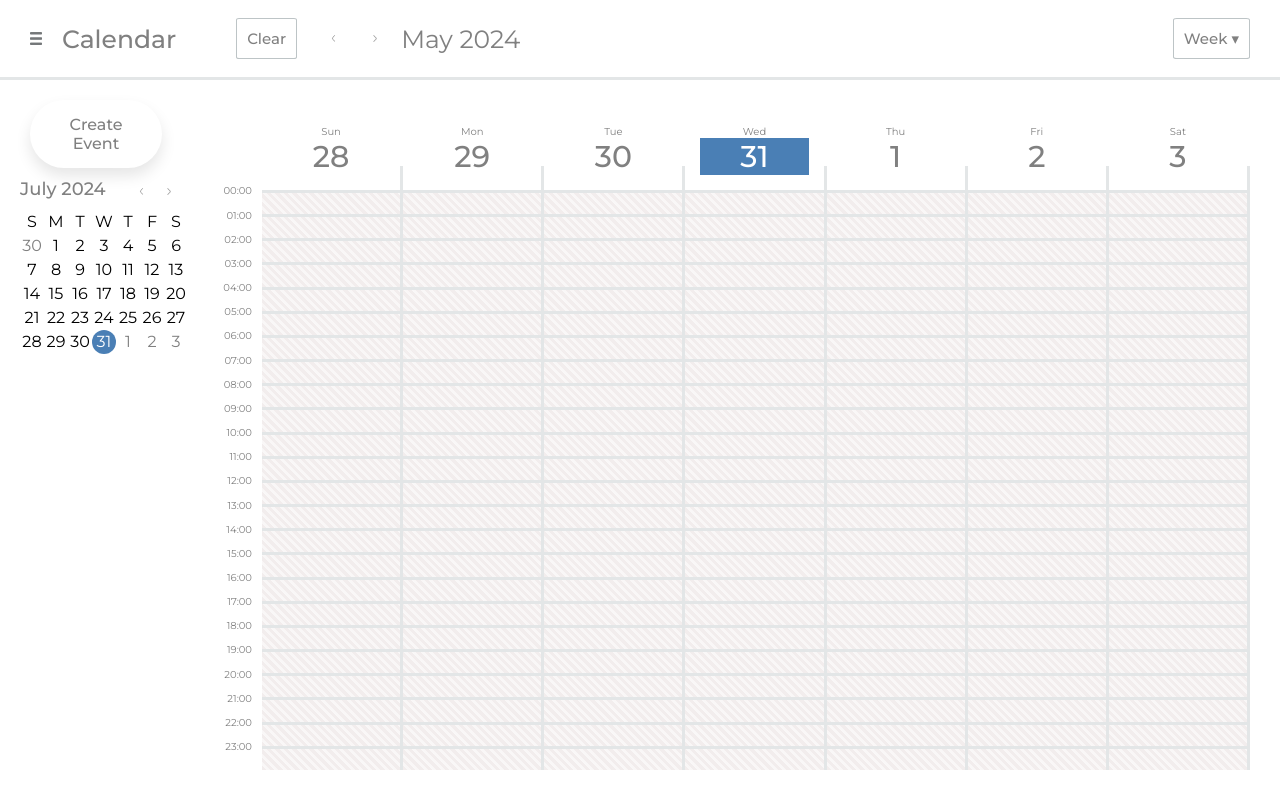
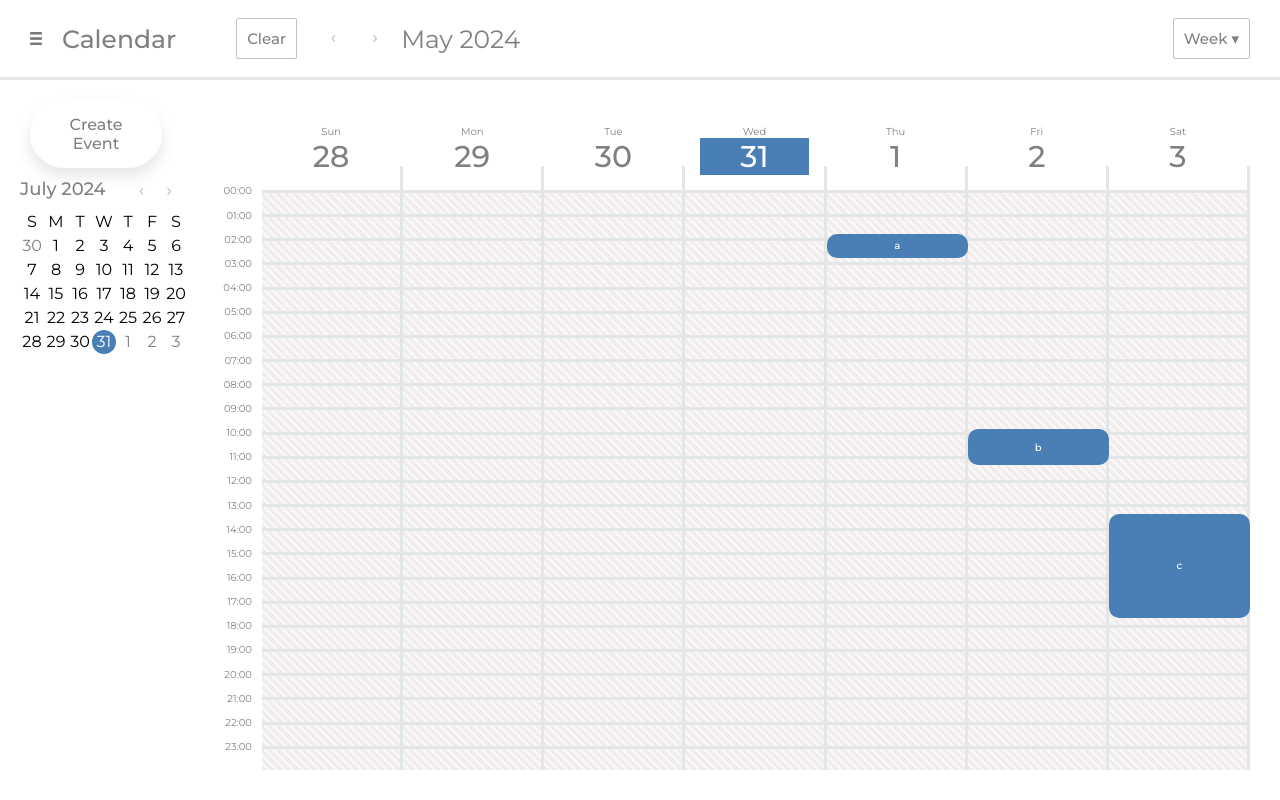
Before and after one commit to UgneMWix/calendar, a React (Vite) app: page / in a window 1280 px wide. Built offline with nearby package versions, Linux system fonts and the light colour scheme.

Commit message:
Refactoring and further functionality, hardcoded event display

```diff
--- a/src/App.tsx
+++ b/src/App.tsx
@@ -2,28 +2,24 @@ import Header from './Header/Header';
 import MainScreen from './MainScreen/MainScreen';
 import './stylesheets/reset.css';
 import './stylesheets/global.css';
-import { useState } from 'react';
+import { useCallback, useState } from 'react';
 import { Modal } from './Modal/Modal';
 function App() {
   const [isOpen, setIsOpen] = useState(false);
-  // const [startInput, setStartInput] = useState('');
-  // const [endInput, setEndInput] = useState('');
-  // const [dateInput, setDateInput] = useState('');
-  function openCloseModal() {
-    setIsOpen(!isOpen);
-  }
+  const [refDateISO, setRefDateISO] = useState<string | undefined>();
+
+  const toggleModal = useCallback(() => {
+    setIsOpen((currentValue) => !currentValue);
+  }, []);
+  const openModal = useCallback((dateISO?: string) => {
+    setIsOpen(true);
+    setRefDateISO(dateISO);
+  }, []);
   return (
     <>
       <Header />
-      <MainScreen callback={openCloseModal} />
-      {isOpen && (
-        <Modal
-          callback={openCloseModal}
-          // passStartInput={setStartInput}
-          // passEndInput={setEndInput}
-          // passDateInput={setDateInput}
-        />
-      )}
+      <MainScreen openModal={openModal} toggleModal={toggleModal} />
+      {isOpen && <Modal toggleModal={toggleModal} eventDate={refDateISO} />}
     </>
   );
 }
--- a/src/Calendar/Calendar.tsx
+++ b/src/Calendar/Calendar.tsx
@@ -1,16 +1,63 @@
 import styles from './Calendar.module.css';
-
+import style from './Events.module.css';
 import { generateHoursOfTheDay, generateWeek, getFirstDayOfWeek } from '../utils/date';
 import { Header } from './Header/Header';
 import { TimeLine } from './TimeLine/TimeLine';
+import { forwardRef, useEffect, useMemo, useRef, useState } from 'react';
 
-export function Calendar({ callback }: { callback: () => void }) {
-  function handleClick(e: React.MouseEvent<HTMLElement, MouseEvent>) {
-    callback();
-    const target = e.target as HTMLElement;
-    console.log(target.dataset.day);
-  }
+interface SquareData {
+  htmlElement: HTMLDivElement;
+  date: string;
+}
 
+export function Calendar({ openModal }: { openModal: (dateISO?: string) => void }) {
+  const [events, setEvents] = useState([
+    {
+      title: 'a',
+      date: '2024-08-01',
+      eventStart: '2024-08-01T02:00:00.000Z',
+      eventEnd: '2024-08-01T03:00:00.000Z',
+      startTime: '08:00',
+      endTime: '09:00',
+      description: '',
+      location: '',
+    },
+    {
+      title: 'b',
+      date: '2024-08-02',
+      eventStart: '2024-08-02T10:00:00.000Z',
+      eventEnd: '2024-08-02T11:30:00.000Z',
+      startTime: '08:00',
+      endTime: '09:30',
+      description: '',
+      location: '',
+    },
+    {
+      title: 'c',
+      date: '2024-07-31',
+      eventStart: '2024-08-03T13:30:00.000Z',
+      eventEnd: '2024-08-03T17:45:00.000Z',
+      startTime: '08:20',
+      endTime: '09:30',
+      description: '',
+      location: '',
+    },
+  ]);
+  const squareRefs = useRef<SquareData[]>([]);
+  const [isLoaded, setIsLoaded] = useState(false);
+
+  const dateList = useMemo(() => {
+    const initialDate = new Date();
+    initialDate.setUTCHours(0, 0, 0, 0);
+    return generateWeek(getFirstDayOfWeek(initialDate.toISOString())).flatMap((value) => generateHoursOfTheDay(value));
+  }, []);
+  const onSquareClick = (dateISO: string) => {
+    openModal(dateISO);
+  };
+
+  useEffect(() => {
+    setIsLoaded(true);
+  }, []);
   return (
     <section className={styles['main-calendar']}>
       <Header />
@@ -18,18 +65,90 @@ export function Calendar({ callback }: { callback: () => void }) {
         <section className={styles['time-line']}>
           <TimeLine />
         </section>
-        <section className={styles['time-table']} onClick={(e) => handleClick(e)}>
-          {generateWeek(getFirstDayOfWeek(new Date().toISOString()))
-            .flatMap((value) => generateHoursOfTheDay(value))
-            .map((value) => (
-              <Square data={value} key={value} />
-            ))}
+        <section className={styles['time-table']}>
+          {dateList.map((value, i) => (
+            <Square
+              ref={(squareElement) => {
+                if (!squareElement) {
+                  return;
+                }
+
+                if (squareRefs.current.some((data) => data.date === value)) {
+                  return;
+                }
+
+                squareRefs.current[i] = { htmlElement: squareElement, date: value };
+              }}
+              onClick={() => onSquareClick(value)}
+              key={value}
+            />
+          ))}
         </section>
       </section>
+      {isLoaded &&
+        events.map((value) => {
+          const date = new Date(value.eventStart);
+          const year = date.getUTCFullYear();
+          const month = date.getUTCMonth();
+          const day = date.getUTCDate();
+          const hour = date.getUTCHours();
+          const square = squareRefs.current.find((square) => {
+            const dateSquare = new Date(square.date);
+            const yearSquare = dateSquare.getUTCFullYear();
+            const monthSquare = dateSquare.getUTCMonth();
+            const daySquare = dateSquare.getUTCDate();
+            const hourSquare = dateSquare.getUTCHours();
+            return year === yearSquare && month === monthSquare && day === daySquare && hour === hourSquare;
+          });
+          if (!square) return null;
+
+          return (
+            <Event
+              key={value.eventStart}
+              square={square}
+              text={value.title}
+              startDateISO={value.eventStart}
+              endDateISO={value.eventEnd}
+            />
+          );
+        })}
     </section>
   );
 }
 
-function Square({ data }: { data: string }) {
-  return <div className={styles['calendar-square']} data-day={data}></div>;
+interface SquareProps {
+  onClick: () => void;
 }
+
+const Square = forwardRef<HTMLDivElement, SquareProps>(({ onClick }, ref) => {
+  return <div ref={ref} className={styles['calendar-square']} onClick={onClick}></div>;
+});
+function Event({
+  square,
+  text,
+  startDateISO,
+  endDateISO,
+}: {
+  square: SquareData;
+  text: string;
+  startDateISO: string;
+  endDateISO: string;
+}) {
+  const rect = square.htmlElement.getBoundingClientRect();
+  const startDate = new Date(startDateISO);
+  const endDate = new Date(endDateISO);
+  const position = {
+    height:
+      (rect['height'] * endDate.getUTCMinutes()) / 60 +
+      rect['height'] * (endDate.getUTCHours() - startDate.getUTCHours()) -
+      (rect['height'] * startDate.getUTCMinutes()) / 60,
+    width: rect['width'],
+    top: rect['top'] + (rect['height'] * startDate.getUTCMinutes()) / 60,
+    left: rect['left'],
+  };
+  return (
+    <div className={style.event} style={position}>
+      {text}
+    </div>
+  );
+}
--- /dev/null
+++ b/src/Calendar/Events.module.css
@@ -0,0 +1,17 @@
+.event {
+  background-color: #4a7fb5;
+  color: white;
+  border-radius: 10px;
+  padding: 5px;
+  font-size: 10px;
+  font-weight: 500;
+  margin: 0px;
+  position: absolute;
+  /* width: var(--event-width);
+  height: var(--event-height);
+  top: var(--event-top);
+  left: var(--event-left); */
+  display: flex;
+  justify-content: center;
+  align-items: center;
+}
--- a/src/MainScreen/MainScreen.tsx
+++ b/src/MainScreen/MainScreen.tsx
@@ -1,10 +1,11 @@
 import Sidebar from '../Sidebar/Sidebar';
 import { Calendar } from '../Calendar/Calendar';
-function MainScreen({ callback }: { callback: () => void }) {
+function MainScreen({ openModal, toggleModal }: { openModal: (dateISO?: string) => void; toggleModal: () => void }) {
   return (
+    //remove togglemodal
     <main>
-      <Sidebar callback={callback} />
-      <Calendar callback={callback} />
+      <Sidebar toggleModal={toggleModal} />
+      <Calendar openModal={openModal} />
     </main>
   );
 }
--- a/src/MiniCalendar/MiniCalendar.tsx
+++ b/src/MiniCalendar/MiniCalendar.tsx
@@ -22,7 +22,6 @@ export function MiniCalendar() {
     <div>
       <header className={styles['calendar-header']}>
         <p className={styles['calendar-text']}>
-          {' '}
           {getMonthFromDate(refDate)} {getYearFromDate(refDate)}
         </p>
         <section className={styles['calendar-button-group']}>
--- a/src/Modal/Modal.tsx
+++ b/src/Modal/Modal.tsx
@@ -1,18 +1,32 @@
 import { Alert } from './Alert/Alert';
 import styles from './Modal.module.css';
 import { useState } from 'react';
-export function Modal({ callback }: { callback: () => void }) {
+
+interface props {
+  toggleModal: () => void;
+  eventDate?: string;
+}
+
+export function Modal(props: props) {
   const [eventTitle, setEventTitle] = useState('');
   const [alertIsOpen, setAlertIsOpen] = useState(false);
-  const [startInput, setStartInput] = useState('');
-  const [endInput, setEndInput] = useState('');
-  const [dateInput, setDateInput] = useState('');
+  const [startInput, setStartInput] = useState(() => {
+    if (props.eventDate) return `${new Date(props.eventDate).getUTCHours().toString().padStart(2, '0')}:00`;
+    return '';
+  });
+  const [endInput, setEndInput] = useState(() => {
+    if (props.eventDate) return `${startInput.substring(0, 2)}:30`;
+    return '';
+  });
+  const [dateInput, setDateInput] = useState(() => {
+    if (props.eventDate) return `${props.eventDate.substring(0, 10)}`;
+    return '';
+  });
   function openAlerts() {
     setAlertIsOpen(true);
   }
   function validateTitleInput() {
     if (eventTitle === '') {
-      openAlerts();
       return false;
     } else {
       return true;
@@ -20,19 +34,18 @@ export function Modal({ callback }: { callback: () => void }) {
   }
   function validateTimeInput() {
     if (startInput === '' || endInput === '' || dateInput === '' || startInput >= endInput) {
-      openAlerts();
       return false;
     }
     return true;
   }
   function handleClick() {
-    validateTitleInput() && validateTimeInput() ? callback() : null;
+    validateTitleInput() && validateTimeInput() ? props.toggleModal() : openAlerts();
   }
   return (
     <div>
       <section className={styles.modal}>
         <header className={styles['modal-header']}>
-          <button className={styles['modal-close-button']} onClick={callback}>
+          <button className={styles['modal-close-button']} onClick={props.toggleModal}>
             ✕
           </button>
         </header>
@@ -55,12 +68,14 @@ export function Modal({ callback }: { callback: () => void }) {
               className={styles['modal-time-date']}
               type="date"
               id="date-input"
+              value={dateInput}
               onChange={(e) => setDateInput(e.target.value)}
             />
             <input
               className={styles['modal-time-start']}
               type="time"
               id="start-input"
+              value={startInput}
               onChange={(e) => setStartInput(e.target.value)}
             />
             <p>-</p>
@@ -68,6 +83,7 @@ export function Modal({ callback }: { callback: () => void }) {
               className={styles['modal-time-end']}
               type="time"
               id="end-input"
+              value={endInput}
               onChange={(e) => setEndInput(e.target.value)}
             />
           </section>
--- a/src/Sidebar/Sidebar.tsx
+++ b/src/Sidebar/Sidebar.tsx
@@ -1,9 +1,9 @@
 import styles from './Sidebar.module.css';
 import { MiniCalendar } from '../MiniCalendar/MiniCalendar';
-function Sidebar({ callback }: { callback: () => void }) {
+function Sidebar({ toggleModal }: { toggleModal: () => void }) {
   return (
     <aside>
-      <button className={styles['event-button']} onClick={callback}>
+      <button className={styles['event-button']} onClick={toggleModal}>
         Create Event
       </button>
       <MiniCalendar />
```
